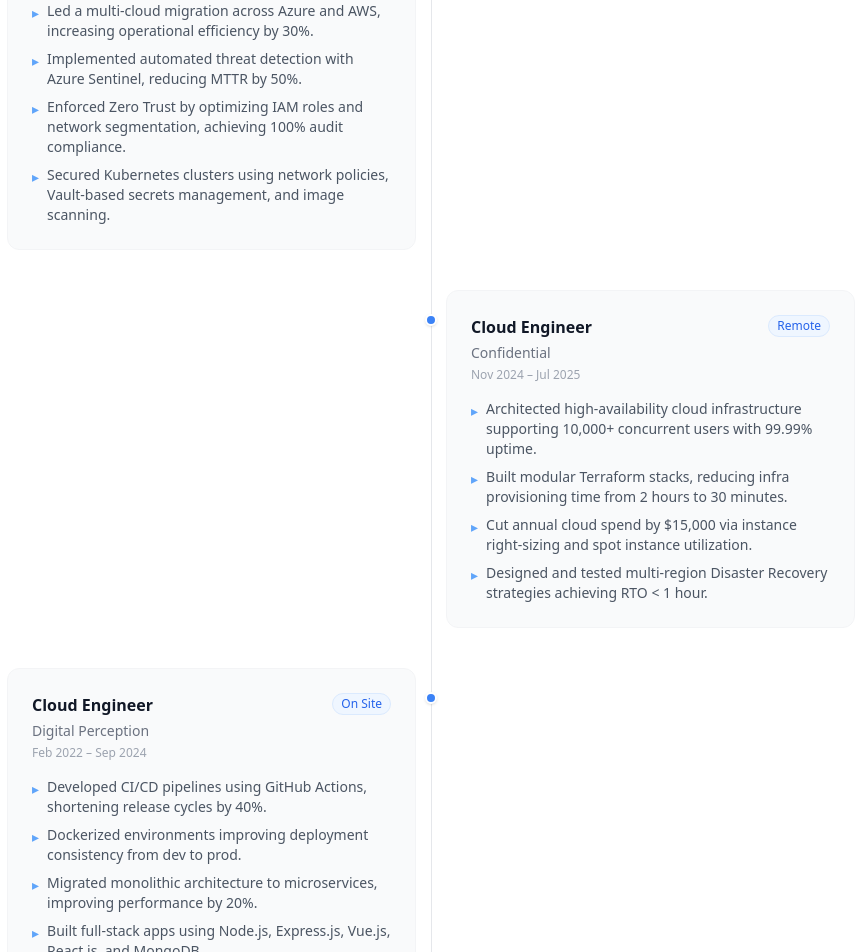
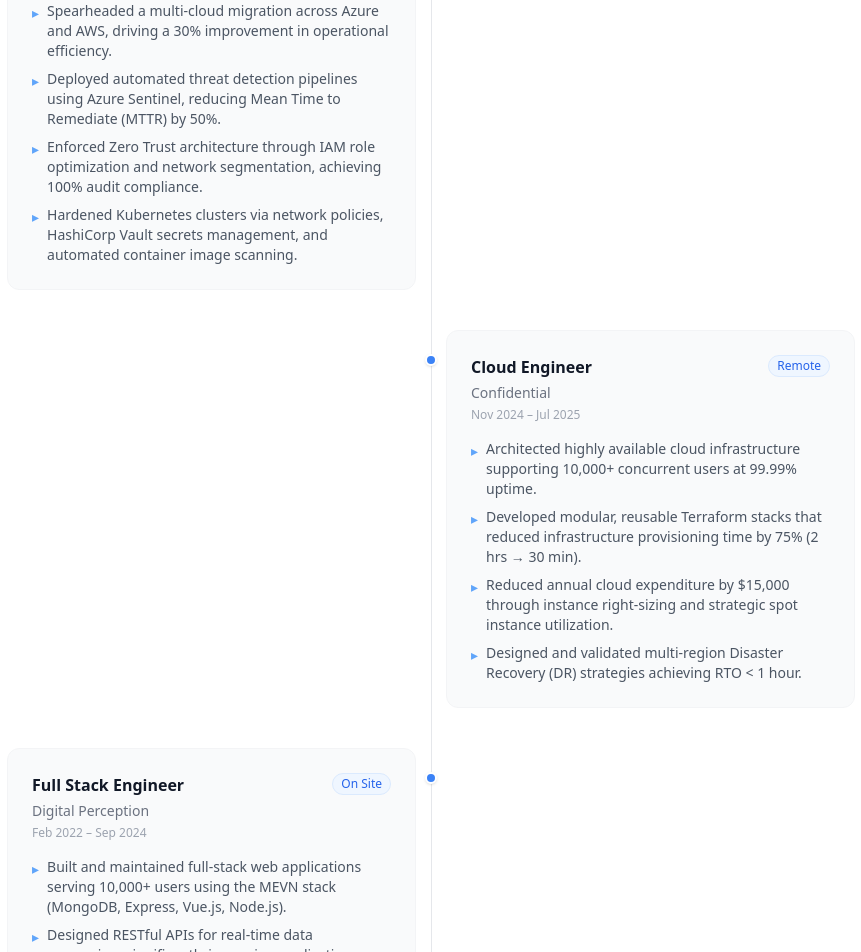
Before and after one commit to AbdurRehman924/Personal-Portfolio, a React (Create React App) app: page / in a window 1280 px wide. Shown: the part 2460-3412 px from the top of the page, without its empty margins (209-1070 px from the left). Built offline with nearby package versions, Linux system fonts and the light colour scheme.

Commit message:
Update Experience section with professional content

```diff
--- a/src/components/Experience.jsx
+++ b/src/components/Experience.jsx
@@ -13,15 +13,15 @@ const experience = [
     ],
   },
   {
-    role: "Cloud Engineer",
+    role: "DevSecOps Engineer",
     company: "Confidential (FinTech / SaaS)",
     period: "Jul 2025 – Present",
     type: "Remote",
     points: [
-      "Led a multi-cloud migration across Azure and AWS, increasing operational efficiency by 30%.",
-      "Implemented automated threat detection with Azure Sentinel, reducing MTTR by 50%.",
-      "Enforced Zero Trust by optimizing IAM roles and network segmentation, achieving 100% audit compliance.",
-      "Secured Kubernetes clusters using network policies, Vault-based secrets management, and image scanning.",
+      "Spearheaded a multi-cloud migration across Azure and AWS, driving a 30% improvement in operational efficiency.",
+      "Deployed automated threat detection pipelines using Azure Sentinel, reducing Mean Time to Remediate (MTTR) by 50%.",
+      "Enforced Zero Trust architecture through IAM role optimization and network segmentation, achieving 100% audit compliance.",
+      "Hardened Kubernetes clusters via network policies, HashiCorp Vault secrets management, and automated container image scanning.",
     ],
   },
   {
@@ -30,22 +30,22 @@ const experience = [
     period: "Nov 2024 – Jul 2025",
     type: "Remote",
     points: [
-      "Architected high-availability cloud infrastructure supporting 10,000+ concurrent users with 99.99% uptime.",
-      "Built modular Terraform stacks, reducing infra provisioning time from 2 hours to 30 minutes.",
-      "Cut annual cloud spend by $15,000 via instance right-sizing and spot instance utilization.",
-      "Designed and tested multi-region Disaster Recovery strategies achieving RTO < 1 hour.",
+      "Architected highly available cloud infrastructure supporting 10,000+ concurrent users at 99.99% uptime.",
+      "Developed modular, reusable Terraform stacks that reduced infrastructure provisioning time by 75% (2 hrs → 30 min).",
+      "Reduced annual cloud expenditure by $15,000 through instance right-sizing and strategic spot instance utilization.",
+      "Designed and validated multi-region Disaster Recovery (DR) strategies achieving RTO < 1 hour.",
     ],
   },
   {
-    role: "Cloud Engineer",
+    role: "Full Stack Engineer",
     company: "Digital Perception",
     period: "Feb 2022 – Sep 2024",
     type: "On Site",
     points: [
-      "Developed CI/CD pipelines using GitHub Actions, shortening release cycles by 40%.",
-      "Dockerized environments improving deployment consistency from dev to prod.",
-      "Migrated monolithic architecture to microservices, improving performance by 20%.",
-      "Built full-stack apps using Node.js, Express.js, Vue.js, React.js, and MongoDB.",
+      "Built and maintained full-stack web applications serving 10,000+ users using the MEVN stack (MongoDB, Express, Vue.js, Node.js).",
+      "Designed RESTful APIs for real-time data processing, significantly improving application responsiveness and UX.",
+      "Delivered dynamic, responsive frontends with Vue.js and React.js, boosting user engagement and accessibility.",
+      "Led migration from monolithic to microservices architecture, improving system performance by 20%.",
     ],
   },
 ];
```
